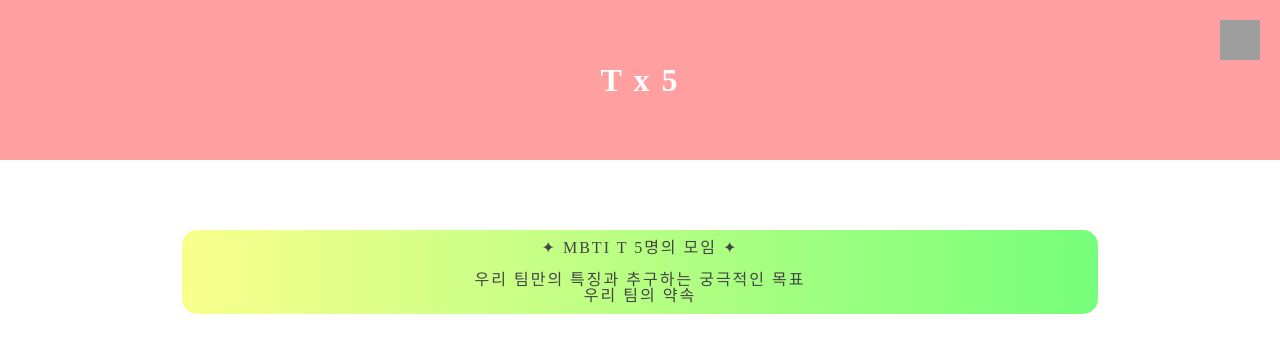
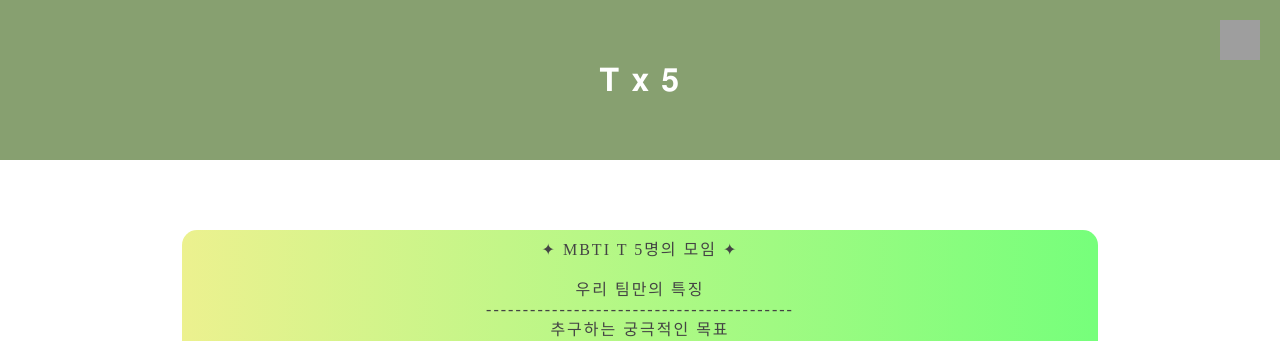
Before and after one commit to oiooeo/Tx5, a Python web app: template templates/index.html in a window 1280 px wide. Shown: the top 341 px of the page. Run offline with Jinja, Linux system fonts and the light colour scheme; the template is opened without the code that fills it, so the values that code supplies are empty; some libraries are stand-ins or nearby versions; some web fonts are replaced; grey boxes are pictures that could not be loaded.

Commit message:
css 수정

```diff
--- a/templates/index.html
+++ b/templates/index.html
@@ -29,10 +29,10 @@
             width: 100%;
             height: 160px;
 
-            background-color: #ff9f9f;
+            background-color: #87a070;
             color: #ffffff;
             font-size: xx-large;
-            font-weight: 700;
+            font-weight: 500;
 
             display: flex;
             flex-direction: column;
@@ -55,13 +55,15 @@
 
         .team {
             text-align: center;
+            line-height: 20px;
+
             width: 70%;
             padding: 10px;
             margin-left: auto;
             margin-right: auto;
             margin-top: 30px;
             margin-bottom: 50px;
-            background: linear-gradient(to right, #f9ff8c, #76ff7b);
+            background: linear-gradient(to right, #ecf18f, #76ff7b);
             color: #444444;
             border-radius: 15px;
         }
@@ -174,13 +176,16 @@
 
 <body>
     <div class="mytitle">
-        <h1>T x 5</h1>
+        <h1>𝐓 𝐱 𝟓</h1>
         <a id="add_btn" class="add_button" role="button" onclick=""></a>
     </div>
 
     <div class="team">
         ✦ MBTI T 5명의 모임 ✦ <br /> <br />
-        우리 팀만의 특징과 추구하는 궁극적인 목표 <br />
+        우리 팀만의 특징 <br />
+        ------------------------------------------ <br />
+        추구하는 궁극적인 목표 <br />
+        ------------------------------------------ <br />
         <strong>우리 팀의 약속</strong>
     </div>
 
```
